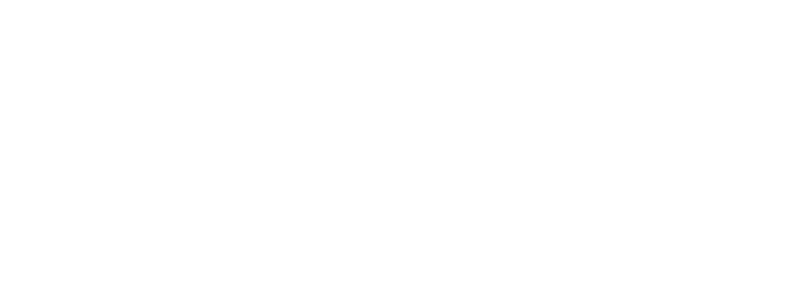
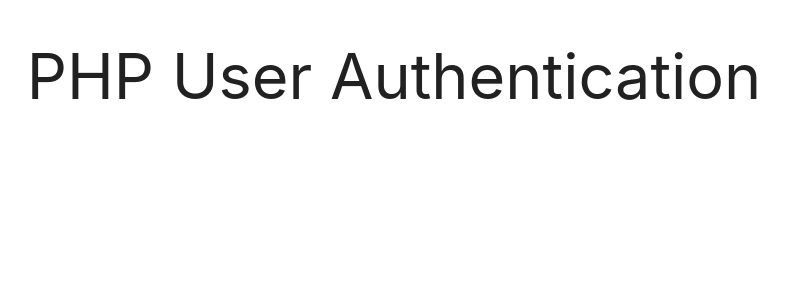
Before and after one commit to KatyDeng17/php-user-auth-, a PHP site: page / in a window 1280 px wide. Before the commit the part shown is empty. Shown: the top 300 px of the page, without its empty margins (246-1034 px from the left). Run offline with PHP 8.4, Linux system fonts and the light colour scheme.

Commit message:
init commit

```diff
--- a/index.php
+++ b/index.php
@@ -5,8 +5,15 @@
   <meta name="viewport" content="width=device-width, initial-scale=1.0">
   <meta http-equiv="X-UA-Compatible" content="ie=edge">
   <title>Document</title>
+  <!-- Compiled and minified CSS -->
+  <link rel="stylesheet" href="https://cdnjs.cloudflare.com/ajax/libs/materialize/1.0.0-beta/css/materialize.min.css">
+
+  <!-- Compiled and minified JavaScript -->
+  <script src="https://cdnjs.cloudflare.com/ajax/libs/materialize/1.0.0-beta/js/materialize.min.js"></script>
 </head>
 <body>
-
+  <div class="container">
+    <h1 class="center">PHP User Authentication</h1>
+  </div>
 </body>
 </html>
```
Also changed, not shown: README.md (added).
